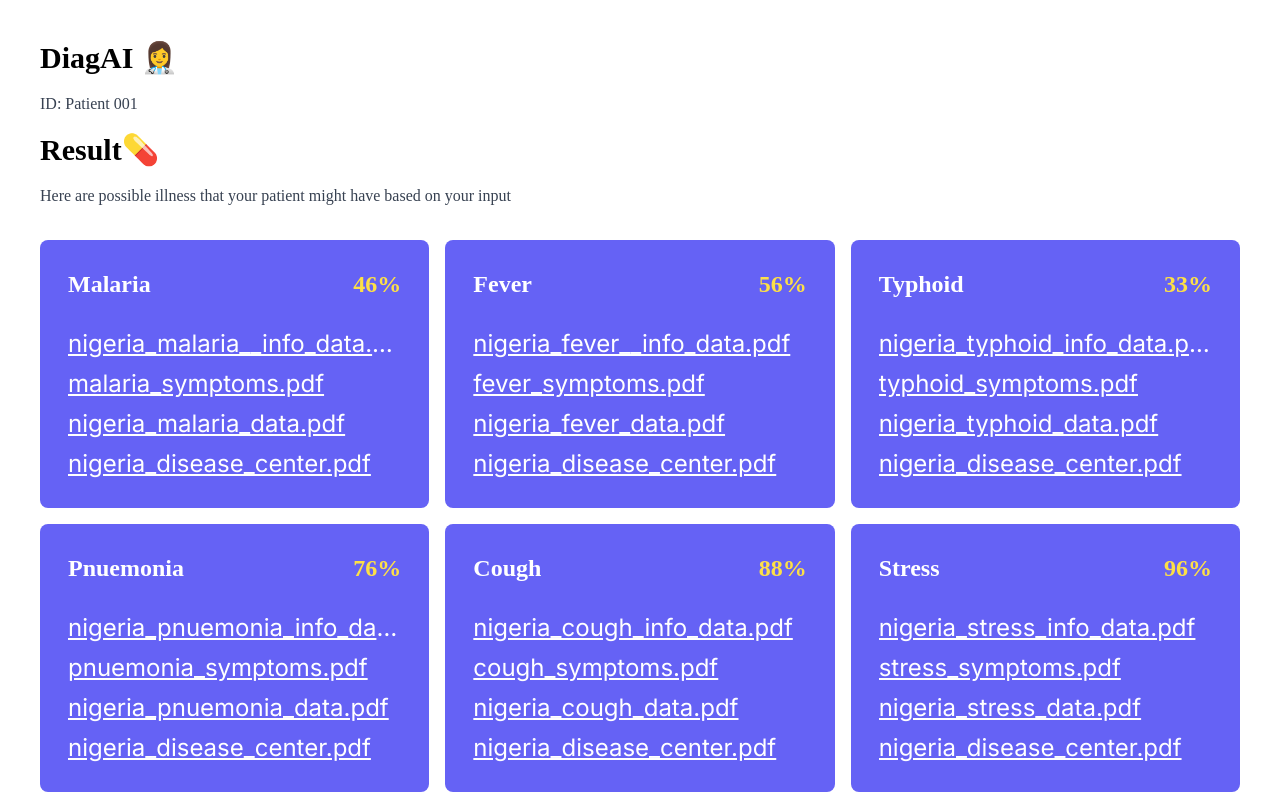
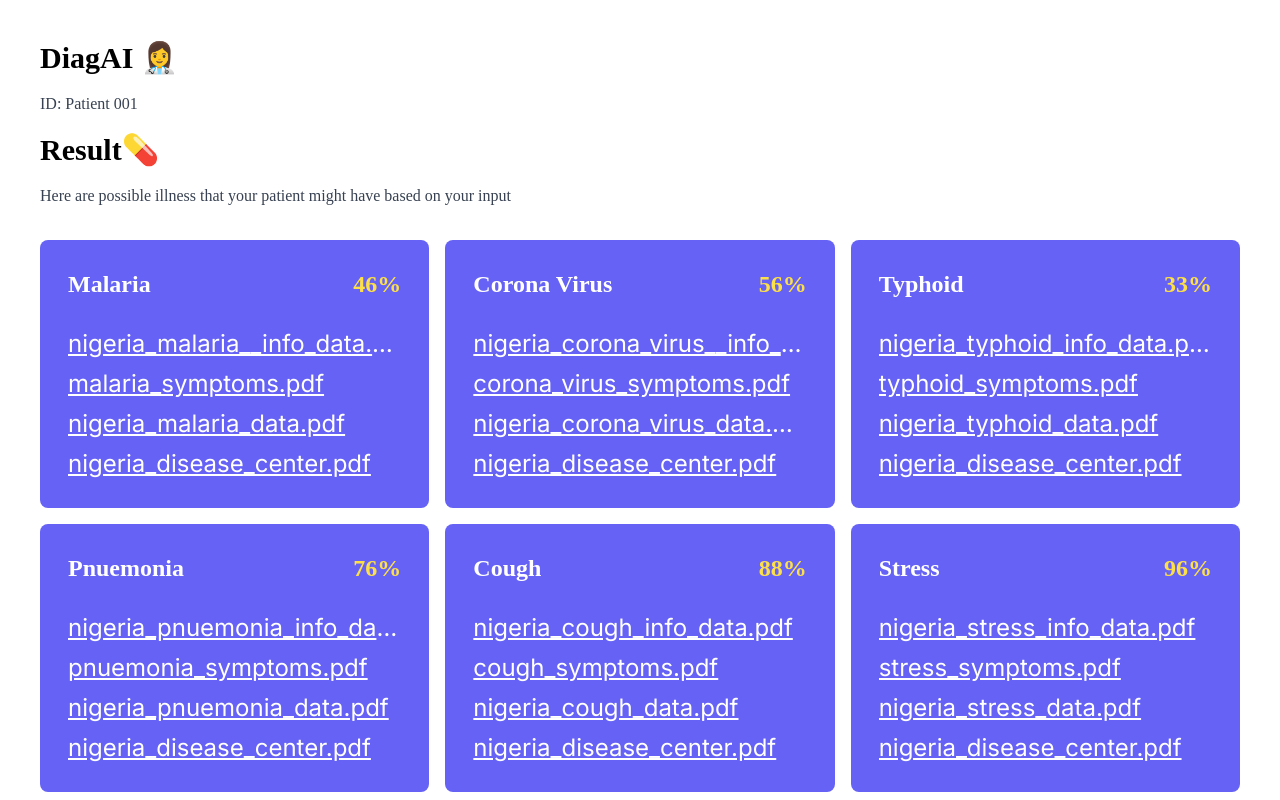
Before and after one commit to MichaelOmoniyi/DiagAi, a Next.js app in the folder diagai/: page /result in a window 1280 px wide. Shown: the top 800 px of the page. Built offline with nearby package versions, Linux system fonts and the light colour scheme.

Commit message:
Implement mock data for results page

```diff
--- a/diagai/src/data/results.js
+++ b/diagai/src/data/results.js
@@ -13,11 +13,11 @@ const diagonis = [
   {
     id: 2,
     percent: "56%",
-    diagonis: "Fever",
+    diagonis: "Corona Virus",
     references: [
-      "nigeria_fever__info_data.pdf",
-      "fever_symptoms.pdf",
-      "nigeria_fever_data.pdf",
+      "nigeria_corona_virus__info_data.pdf",
+      "corona_virus_symptoms.pdf",
+      "nigeria_corona_virus_data.pdf",
       "nigeria_disease_center.pdf",
     ],
   },
```
